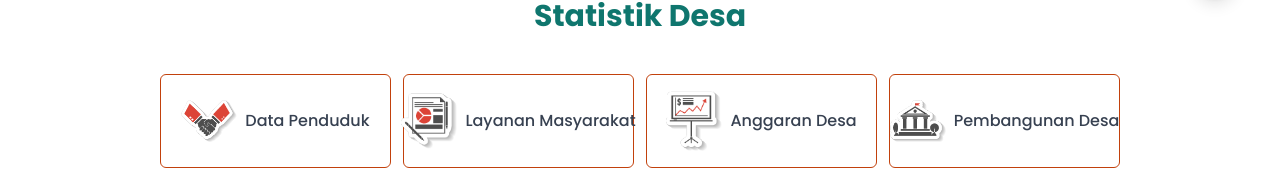
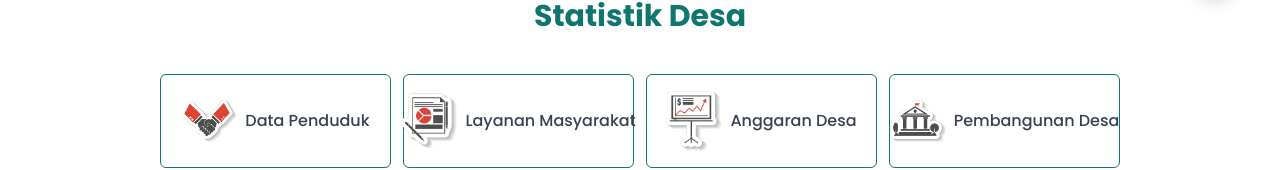
Before and after one commit to Derida21/Kampung-Eka-Sapta, a React (Vite) app: page /Home in a window 1280 px wide. Shown: the part 782-952 px from the top of the page. Built offline with nearby package versions, Linux system fonts and the light colour scheme; no server answers.

Commit message:
Home Update

```diff
--- a/src/component/Section/Home/Icon.jsx
+++ b/src/component/Section/Home/Icon.jsx
@@ -4,7 +4,7 @@ export default function Icon({ href, src, alt, text }) {
   return (
     <Link
       to={href}
-      className="lg:w-full lg:justify-center flex gap-2 items-center p-2 md:p-4 border border-1 border-orange-700 rounded-md cursor-pointer hover:bg-orange-100 hover:duration-500"
+      className="lg:w-full lg:justify-center flex gap-2 items-center p-2 md:p-4 border border-1 border-teal-700 rounded-md cursor-pointer hover:bg-teal-100 hover:duration-500"
     >
       <img src={src} alt={alt} className="w-8 md:w-10 lg:w-14" />
       <p className="font-[Poppins] font-medium text-[8px] lg:text-[12px] xl:text-[16px] text-gray-700 md:text-nowrap">
```
